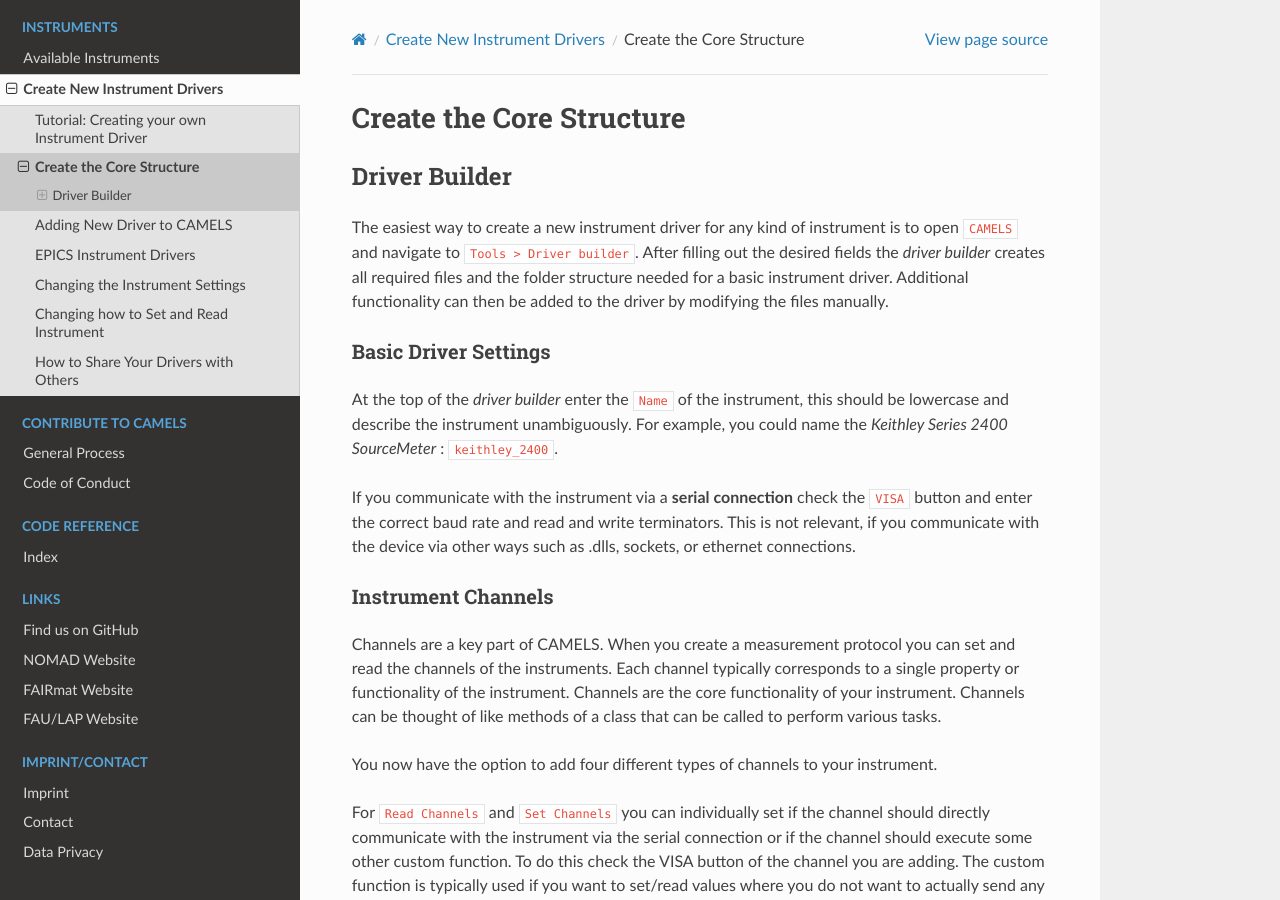
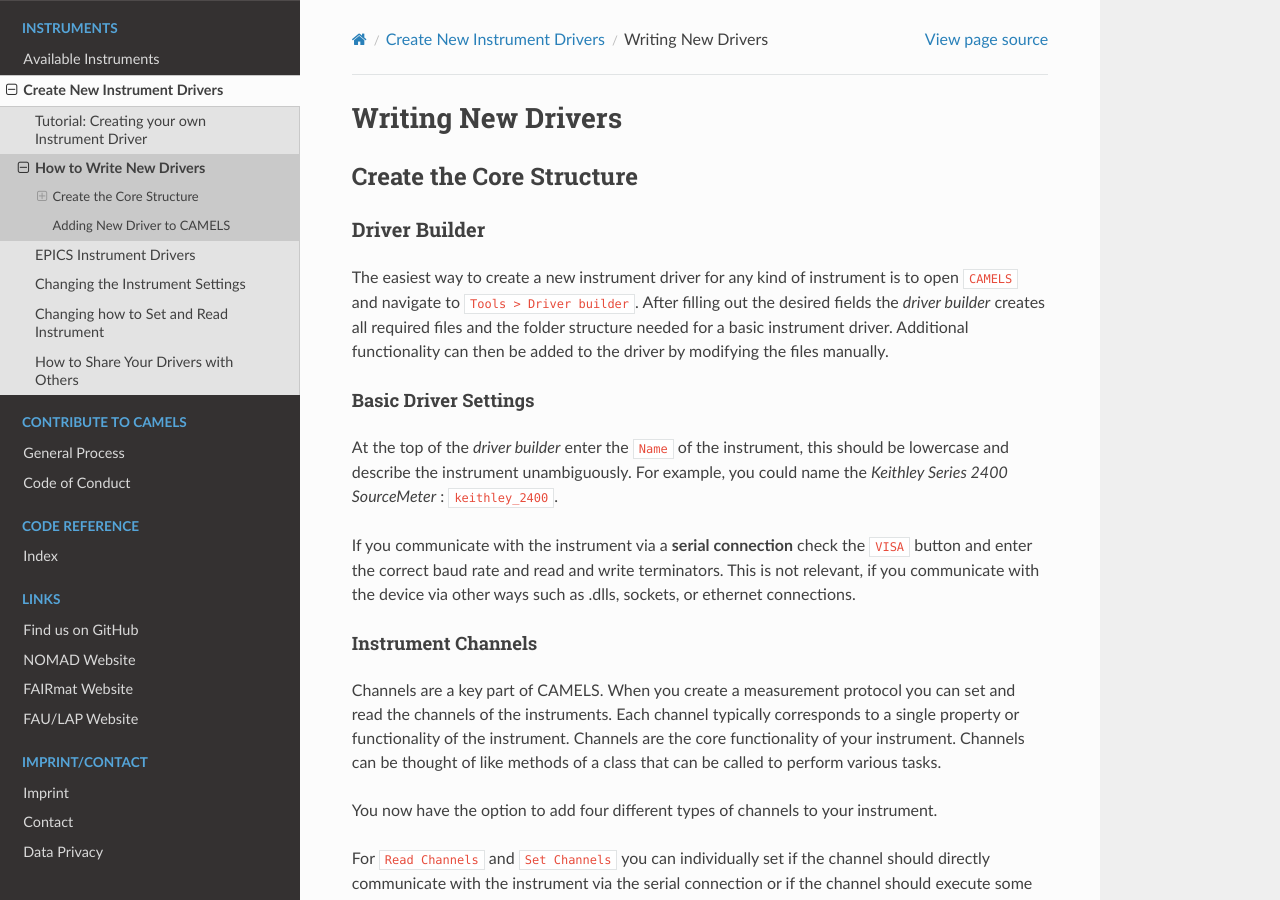
Before and after one commit to FAU-LAP/NOMAD-CAMELS, a Sphinx documentation site: the page built from docs/source/doc/programmers_guide/drivers/writing_drivers.md, in a window 1280 px wide and 900 px high. Built offline with Sphinx 7.4.7 and the Read the Docs theme 2.0.0, drawn with Linux system fonts in a browser that asks for light colours; pages that are not in the unit, such as notebooks, are missing from menus.

Commit message:
updated structure

````diff
--- a/docs/source/doc/programmers_guide/drivers/writing_drivers.md
+++ b/docs/source/doc/programmers_guide/drivers/writing_drivers.md
@@ -1,14 +1,15 @@
-# Create the Core Structure
+# Writing New Drivers
+## Create the Core Structure
 
-## Driver Builder
+### Driver Builder
 The easiest way to create a new instrument driver for any kind of instrument is to open `CAMELS` and navigate to `Tools > Driver builder`. After filling out the desired fields the _driver builder_ creates all required files and the folder structure needed for a basic instrument driver. Additional functionality can then be added to the driver by modifying the files manually.
 
-### Basic Driver Settings
+#### Basic Driver Settings
 At the top of the _driver builder_ enter the `Name` of the instrument, this should be lowercase and describe the instrument unambiguously. For example, you could name the _Keithley Series 2400 SourceMeter_ : `keithley_2400`.
 
 If you communicate with the instrument via a **serial connection** check the `VISA` button and enter the correct baud rate and read and write terminators. This is not relevant, if you communicate with the device via other ways such as .dlls, sockets, or ethernet connections.
 
-### Instrument Channels
+#### Instrument Channels
 Channels are a key part of CAMELS. When you create a measurement protocol you can set and read the channels of the instruments. Each channel typically corresponds to a single property or functionality of the instrument. Channels are the core functionality of your instrument. Channels can be thought of like methods of a class that can be called to perform various tasks.
 
 You now have the option to add four different types of channels to your instrument.
@@ -31,7 +32,7 @@
 Config Channels are **always** run once at the beginning of a measurement when the instrument is used.\
 You can change instrument config channels during measurements, but the idea behind configs are settings that do not change within a single measurement. The value of the config channels are saved as metadata to the instrument at the beginning of the measurement. So take care when changing this during the measurement.
 ```
-### Channel Fields
+#### Channel Fields
 
 These four channels have several fields that you can fill out while creating your driver. They define what exactly is done when a channel is set or read.
 
@@ -48,7 +49,7 @@
 * **Description:** A description for the channel, making it clear in the metadata and for the user, what this channel does. It is displayed in the measurement protocol when hovering over the channel.
 * **Input-Type:** This determines the input for a config-channel in the config window. Supporter are `str`, `float` (or any number-type) and `bool`.
 
-### Build Driver
+#### Build Driver
 When you are finished click `Build Driver` and select a folder where you want to save the driver.
 
 This will automatically create the basic folder structure and files so that you can immediately use the driver in CAMELS.
@@ -69,7 +70,7 @@
 
 The `<driver_name>_ophyd.py` file contains code that describes how exactly you communicate with the instrument and defines the available channels. This file contains all commands that are sent to the instrument and specifies how the read data is treated.
 
-# Adding New Driver to CAMELS
+## Adding New Driver to CAMELS
 CAMELS loads locally created drivers on start-up from the directory specified in `File > Settings` and then `Drivers > Local drivers path`.\
 You can add a driver you just built by placing the `nomad_camels_driver_*` folder in the directory specified above.
 
````
Also changed, not shown: docs/source/doc/programmers_guide/drivers/modifying_drivers.md (+1 -1 lines), docs/source/doc/programmers_guide/drivers/driver_path.png (deleted).
